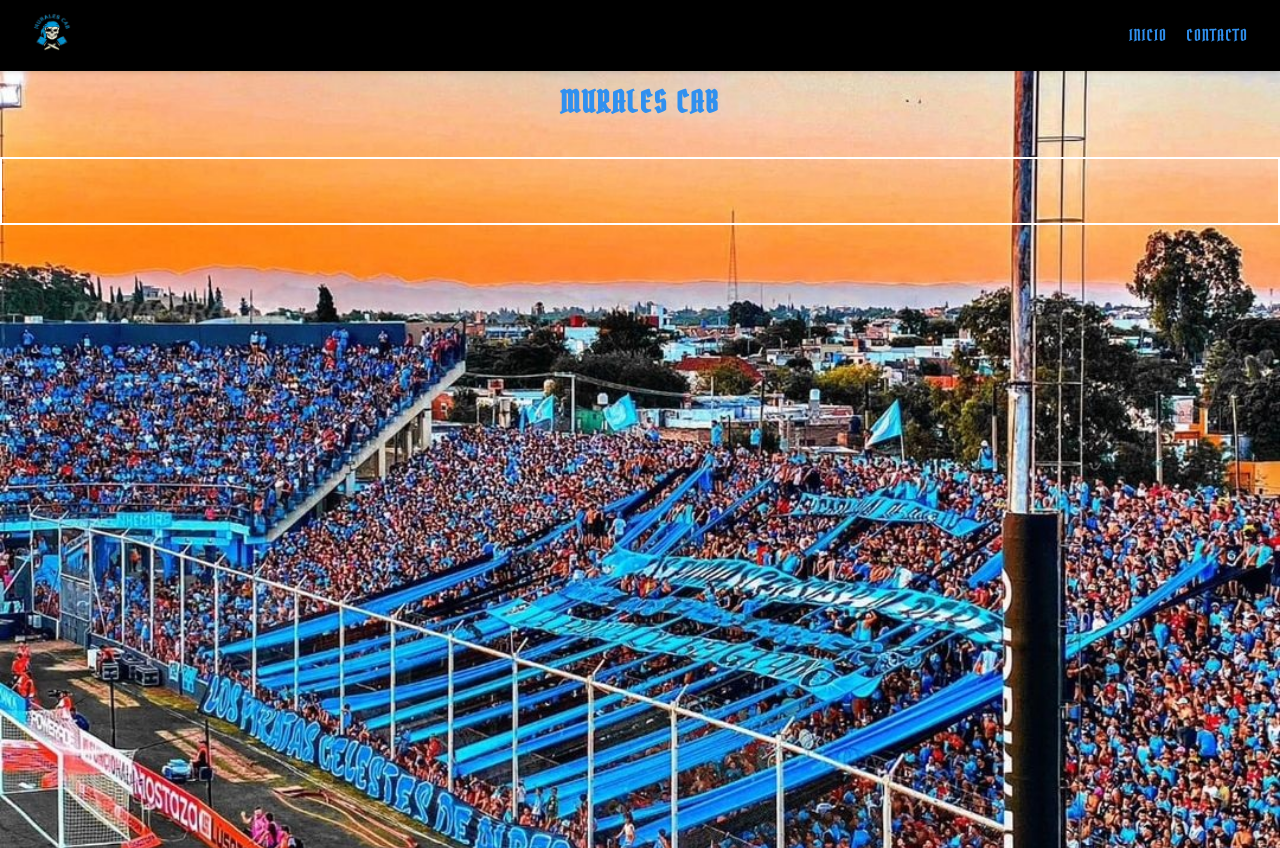
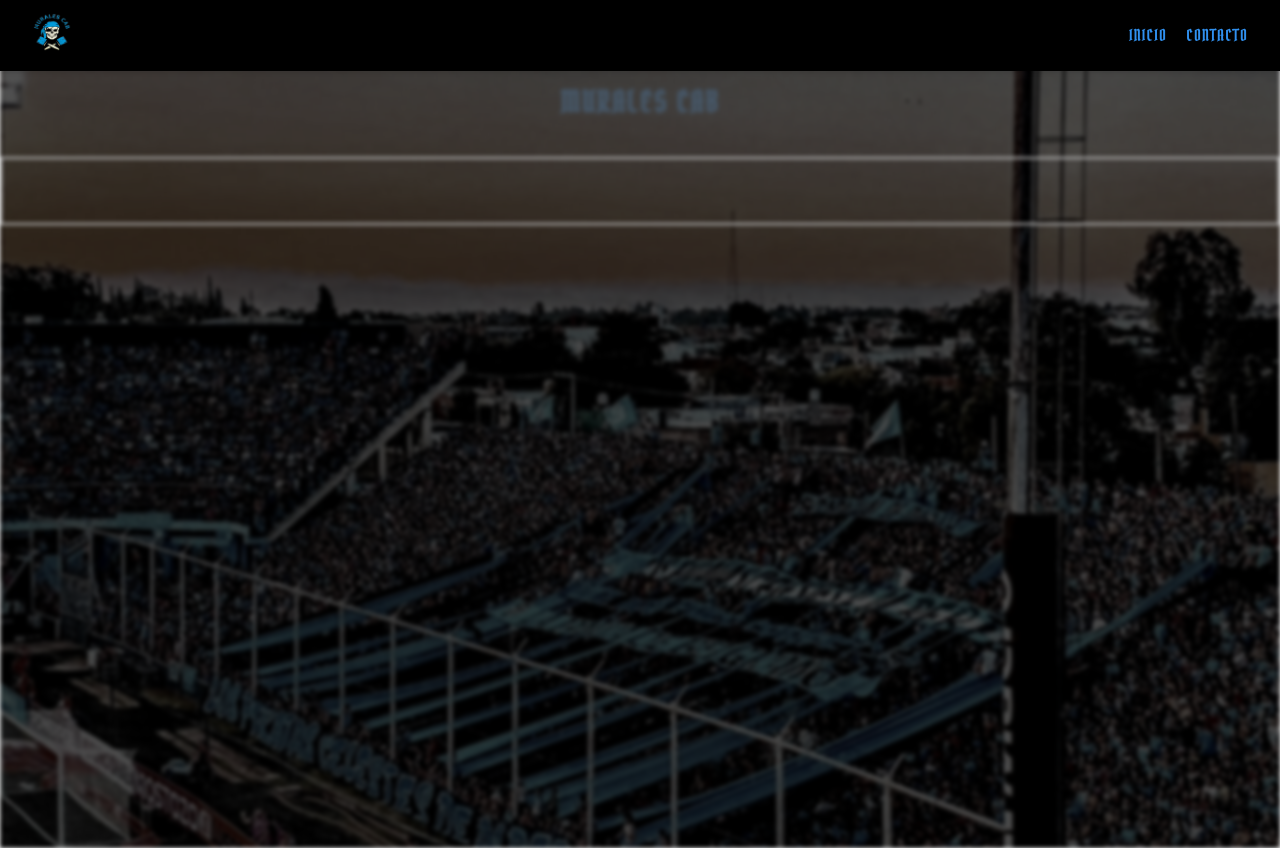
Before and after one commit to alexiscjscab/murales, a Next.js app: page / in a window 1280 px wide. Built offline with nearby package versions, Linux system fonts and the light colour scheme.

Commit message:
cambios fondos estilos

```diff
--- a/src/pages/index.tsx
+++ b/src/pages/index.tsx
@@ -22,7 +22,31 @@ const HomeContainerStyled = styled.div<{ $backgroundImage: string }>`
   background-size: cover;
   background-position: center;
   height: 100vh;
+
+  /* Aplicando filtros para un efecto más estilizado */
+  filter: grayscale(80%) brightness(0.7) contrast(1.2) blur(2px);
+
+  /* Añadiendo un overlay suave para resaltar el contenido */
+  position: relative;
+
+  &::before {
+    content: '';
+    position: absolute;
+    top: 0;
+    left: 0;
+    width: 100%;
+    height: 100%;
+    background: rgba(0, 0, 0, 0.5); /* Overlay oscuro semi-transparente */
+    z-index: 1;
+  }
+
+  /* Asegura que el contenido esté por encima del overlay */
+  > * {
+    position: relative;
+    z-index: 2;
+  }
 `;
+
 
 const Home = () => {
   return (
```
